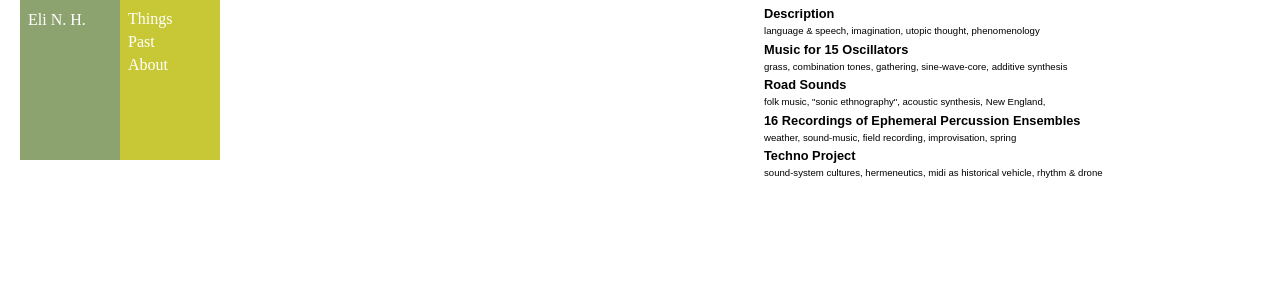
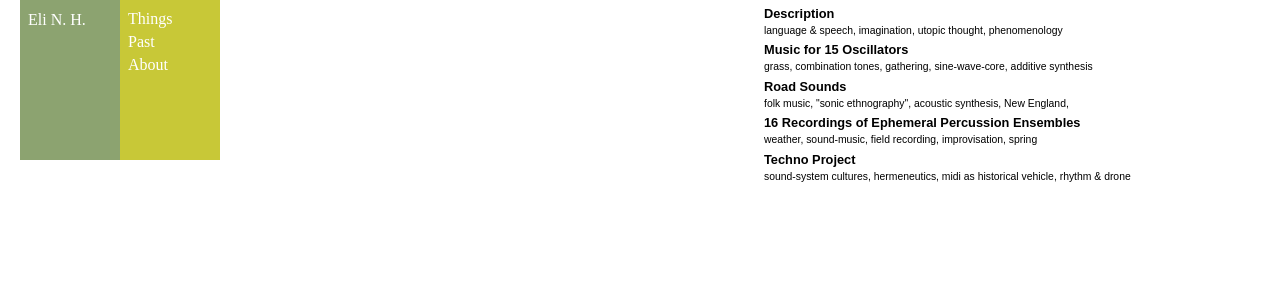
Before and after one commit to giantponyman/studioelinh, a PHP site: page /pages/things.html in a window 1280 px wide. Shown: the part 20-320 px from the top of the page. Run offline with PHP 8.4, Linux system fonts and the light colour scheme.

Commit message:
Update style.css

```diff
--- a/style/style.css
+++ b/style/style.css
@@ -89,7 +89,7 @@ ul.things{
   font-family: sans-serif; list-style-type: none; padding: 0;
   margin-left:0; margin-top: 0;
   }
-li.sub{ font-size:.6em;
+li.sub{ font-size:.65em;
 }
 
 li {margin-bottom:5px;}
```
